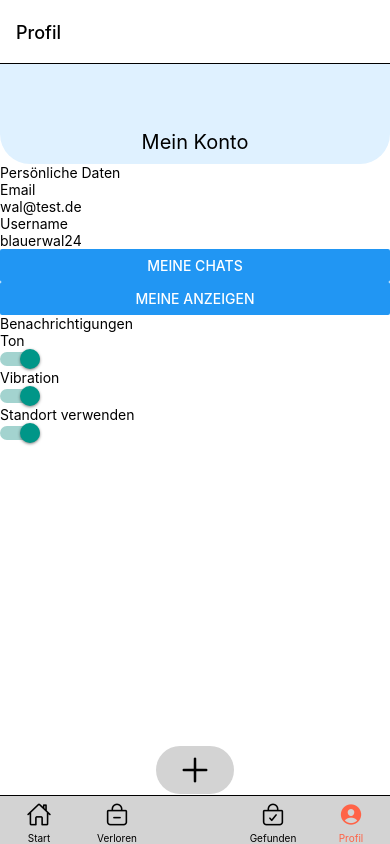
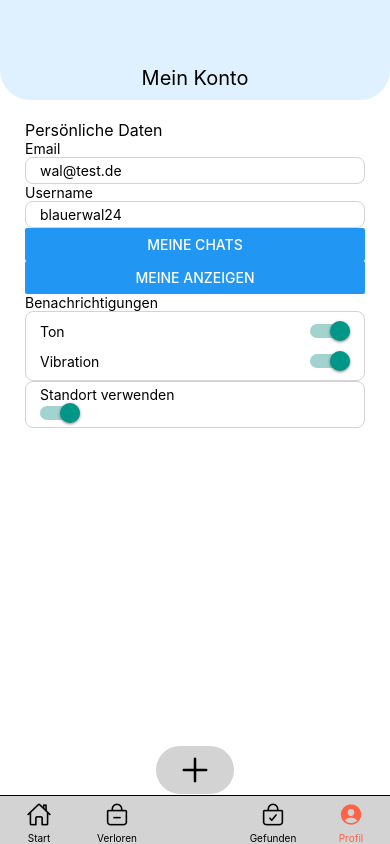
Before and after one commit to patrickavs/Fundbox24-frontend, a React Native app: screen /Profil in a window 390 px wide. Built offline with nearby package versions, Linux system fonts and the light colour scheme.

Commit message:
Styled the profile page

```diff
--- a/src/components/SearchBar.tsx
+++ b/src/components/SearchBar.tsx
@@ -18,7 +18,7 @@ export default function SearchBar(props: SearchBarProps) {
   );
 }
 
-const styles = StyleSheet.create({
+export const styles = StyleSheet.create({
   textInput: {
     flex: 1,
   },
--- a/src/components/tabbar/Tabbar.tsx
+++ b/src/components/tabbar/Tabbar.tsx
@@ -105,6 +105,7 @@ function Tabbar() {
               color={color}
             />
           ),
+          headerShown: false,
         }}
       />
     </Tab.Navigator>
--- a/src/pages/profile/ProfileScreen.tsx
+++ b/src/pages/profile/ProfileScreen.tsx
@@ -1,5 +1,5 @@
 import React, {useState} from 'react';
-import {Button, Text, TextInput, View} from 'react-native';
+import {Button, StyleSheet, Text, TextInput, View} from 'react-native';
 import CustomHeader from '../../components/CustomHeader.tsx';
 import {Switch} from 'react-native';
 import {useUser} from '../../hooks/useUser.tsx';
@@ -12,33 +12,58 @@ const defaultSettings: Settings = {
   location: true,
 };
 
-// TODO: Do not use the ReactNative Checkbox. Use a community version instead.
+const ProfileStyleSheet = StyleSheet.create({
+  input: {
+    borderRadius: 8,
+    borderColor: 'lightgray',
+    borderWidth: 1,
+    paddingVertical: 4,
+    paddingHorizontal: 14
+  },
+  label: {
+    color: "black"
+  },
+  container: {
+    paddingHorizontal: 25,
+    marginTop: 20
+  },
+  heading: {
+    fontSize: 16
+  },
+  switch: {
+    display: "flex",
+    alignItems: "center",
+    justifyContent: "space-between",
+    flexDirection: "row",
+    paddingVertical: 5,
+  }
+})
+
 function ProfileScreen(): React.JSX.Element {
-  const {user, editUser, isPending} = useUser(); //TODO: Implement a edit user function
+  const {user, isPending} = useUser(); //TODO: Implement a edit user function
   const [settings, setSettings] = useStorage('settings', defaultSettings);
 
   return (
     <View>
       <CustomHeader title={'Mein Konto'} />
-      <Text>Persönliche Daten</Text>
+      <View style={ProfileStyleSheet.container}>
+        <Text style={ProfileStyleSheet.heading}>Persönliche Daten</Text>
         <View>
-        <Text>Email</Text>
+          <Text style={ProfileStyleSheet.label}>Email</Text>
           <TextInput
             placeholder={'max.mustermann@gmx.com'}
             value={user?.email}
-          editable={isPending}
-          onSubmitEditing={event => editUser({email: event.nativeEvent.text})}
+            style={ProfileStyleSheet.input}
+            editable={false}
           />
         </View>
         <View>
-        <Text>Username</Text>
+          <Text style={ProfileStyleSheet.label}>Username</Text>
           <TextInput
             placeholder={'lilakuh55'}
             value={user?.username}
-          editable={isPending}
-          onSubmitEditing={event =>
-            editUser({username: event.nativeEvent.text})
-          }
+            style={ProfileStyleSheet.input}
+            editable={false}
           />
         </View>
         <View>
@@ -46,9 +71,9 @@ function ProfileScreen(): React.JSX.Element {
           <Button title={'Meine Anzeigen'} />
         </View>
         <Text>Benachrichtigungen</Text>
-      <View>
-        <View>
-          <Text>Ton</Text>
+        <View style={ProfileStyleSheet.input}>
+          <View style={ProfileStyleSheet.switch}>
+            <Text style={ProfileStyleSheet.label}>Ton</Text>
             <Switch
               value={settings.sound}
               onChange={event =>
@@ -56,8 +81,8 @@ function ProfileScreen(): React.JSX.Element {
               }
             />
           </View>
-        <View>
-          <Text>Vibration</Text>
+          <View style={ProfileStyleSheet.switch}>
+            <Text style={ProfileStyleSheet.label}>Vibration</Text>
             <Switch
               value={settings.vibration}
               onChange={event =>
@@ -66,8 +91,8 @@ function ProfileScreen(): React.JSX.Element {
             />
           </View>
         </View>
-      <View>
-        <Text>Standort verwenden</Text>
+        <View style={ProfileStyleSheet.input}>
+          <Text style={ProfileStyleSheet.label}>Standort verwenden</Text>
           <Switch
             value={settings.location}
             onChange={event =>
@@ -76,6 +101,7 @@ function ProfileScreen(): React.JSX.Element {
           />
         </View>
       </View>
+    </View>
   );
 }
 
```
Lines whose indentation alone changed are shown as unchanged.
